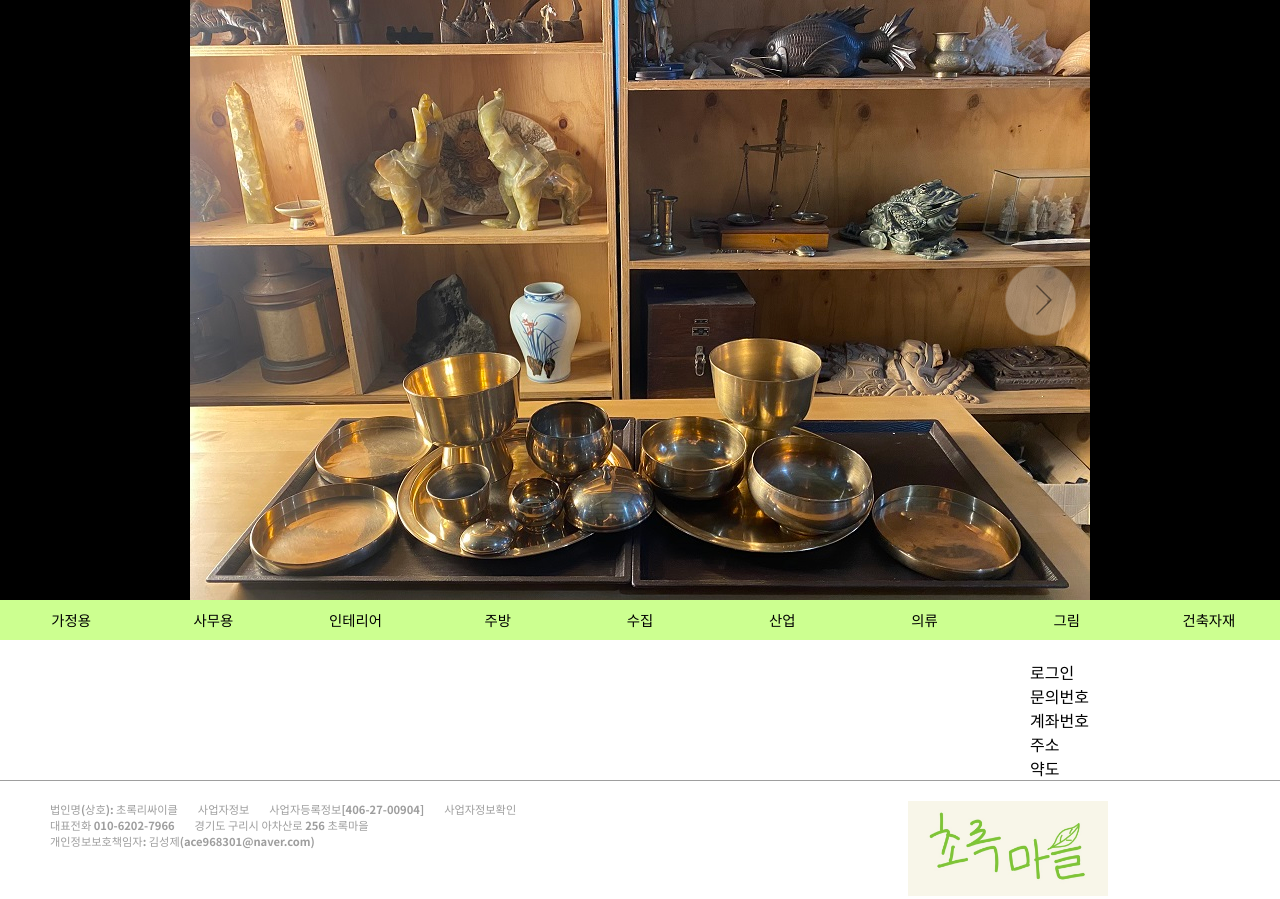
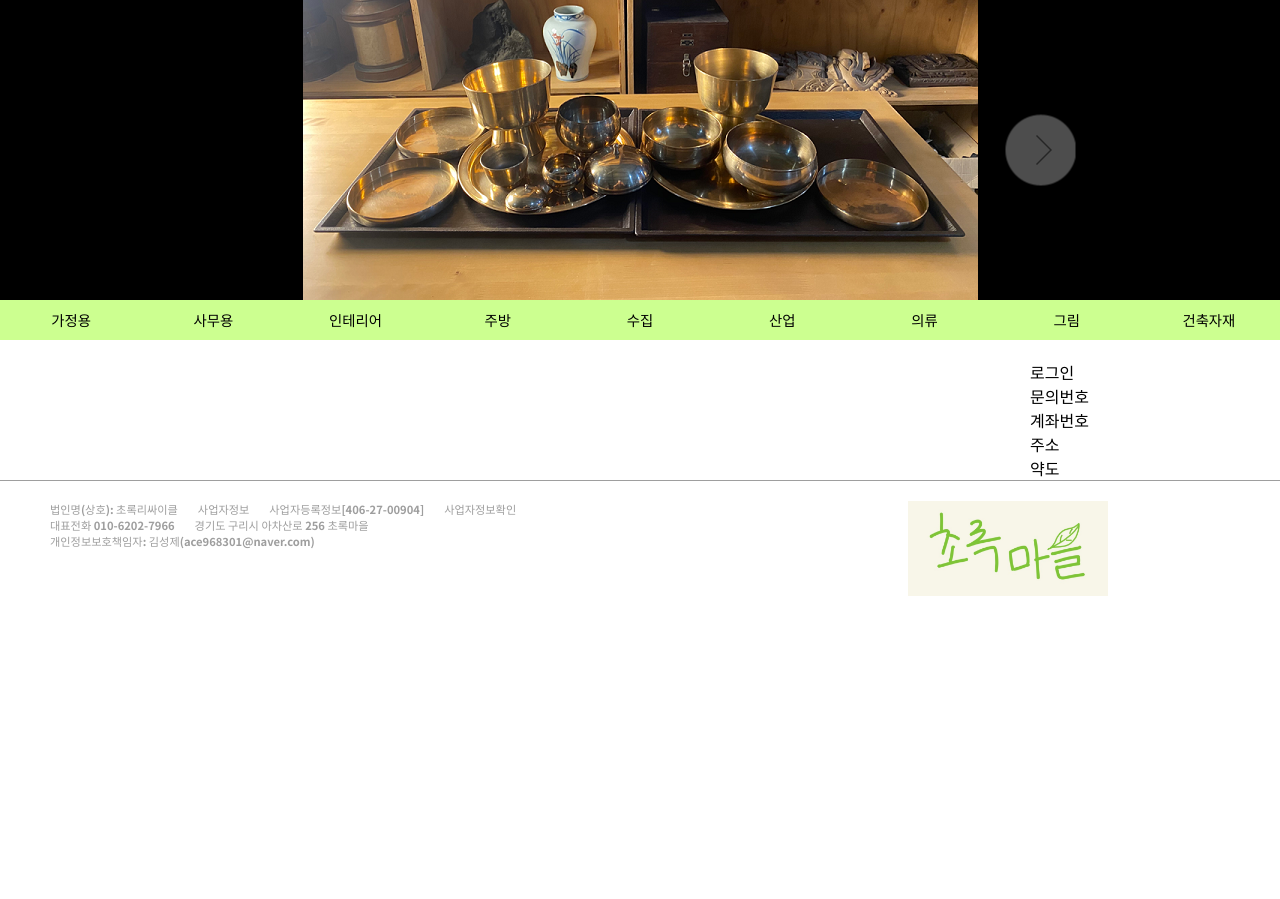
Before and after one commit to dodo0211/Project_greenRecycle, a PHP site: page / in a window 1280 px wide. Shown: the part 135-1034 px from the top of the page. After the commit the page ends 731 px from the top, so only its background shows below. Run offline with PHP 8.4, Linux system fonts and the light colour scheme; data that the repository does not hold is empty; some libraries are stand-ins or nearby versions.

Commit message:
이미지 수정, nav

```diff
--- a/common/lib/nav.php
+++ b/common/lib/nav.php
@@ -1,46 +1,40 @@
 <div>
     <section>
-        <!-- <img src="http://<?php echo $_SERVER['HTTP_HOST']; ?>/project_greenrecycle/image/slide_sample.jpg" alt="슬라이드 이미지"> -->
-
-        <!-- header > slide container -->
         <div class="slideshow">
-            <!-- container > nav slide*5 -->
             <div class="slideshow_slides">
-                <a href="#"><img src="http://<?php echo $_SERVER['HTTP_HOST']; ?>/project_greenrecycle/image/slide1.jpg" alt="slide1"></a>
-                <a href="#"><img src="http://<?php echo $_SERVER['HTTP_HOST']; ?>/project_greenrecycle/image/slide2.jpg" alt="slide2"></a>
-                <a href="#"><img src="http://<?php echo $_SERVER['HTTP_HOST']; ?>/project_greenrecycle/image/slide3.jpg" alt="slide3"></a>
-                <a href="#"><img src="http://<?php echo $_SERVER['HTTP_HOST']; ?>/project_greenrecycle/image/slide4.jpg" alt="slide4"></a>
-                <a href="#"><img src="http://<?php echo $_SERVER['HTTP_HOST']; ?>/project_greenrecycle/image/slide5.jpg" alt="slide5"></a>
+                <a href="#"><img src="http://<?php echo $_SERVER['HTTP_HOST']; ?>/project_greenrecycle/image/slide1.png" alt="slide image 1"></a>
+                <a href="#"><img src="http://<?php echo $_SERVER['HTTP_HOST']; ?>/project_greenrecycle/image/slide2.png" alt="slide image 2"></a>
+                <a href="#"><img src="http://<?php echo $_SERVER['HTTP_HOST']; ?>/project_greenrecycle/image/slide3.png" alt="slide image 3"></a>
+                <a href="#"><img src="http://<?php echo $_SERVER['HTTP_HOST']; ?>/project_greenrecycle/image/slide4.png" alt="slide image 4"></a>
+                <a href="#"><img src="http://<?php echo $_SERVER['HTTP_HOST']; ?>/project_greenrecycle/image/slide5.png" alt="slide image 5"></a>
             </div>
 
-            <!-- 슬라이드 좌우 네비게이션 -->
             <div class="slideshow_nav">
                 <a href="#" class="prev">prev</a>
                 <a href="#" class="next">next</a>
             </div>
         </div>
-
     </section>
 </div>
 <ul>
     <?php
-    foreach (array_keys($division_array) as $first_division) {
+        foreach (array_keys($division_array) as $first_division) {
     ?>
         <li>
             <?php echo $first_division; ?>
             <ul class="dropdown-content">
                 <?php
-                foreach (array_keys($division_array[$first_division]) as $second_division) {
+                    foreach (array_keys($division_array[$first_division]) as $second_division) {
                 ?>
                     <a href="http://<?php echo $_SERVER['HTTP_HOST']; ?>/project_greenrecycle/category/category.php?category=<?php echo $division_array[$first_division][$second_division]; ?>&sort=<?php echo SORT_DESC_DATE; ?>">
                         <?php echo $second_division; ?>
                     </a>
                 <?php
-                }
+                    }
                 ?>
             </ul>
         </li>
     <?php
-    }
+        }
     ?>
 </ul>
--- a/index.php
+++ b/index.php
@@ -6,7 +6,7 @@
     <meta http-equiv="X-UA-Compatible" content="IE=edge">
     <meta name="viewport" content="width=device-width, initial-scale=1.0">
     <meta name="referrer" content="no-referrer">
-    <link rel="stylesheet" href="http://<?php echo $_SERVER['HTTP_HOST']; ?>/Project_greenRecycle/style/main.css?after=20">
+    <link rel="stylesheet" href="http://<?php echo $_SERVER['HTTP_HOST']; ?>/Project_greenRecycle/style/main.css?after=23">
     <script src="https://kit.fontawesome.com/e5f544887c.js" crossorigin="anonymous"></script>
     <link rel="preconnect" href="https://fonts.gstatic.com">
     <link href="https://fonts.googleapis.com/css2?family=Noto+Sans+KR:wght@700&display=swap" rel="stylesheet">
--- a/style/main.css
+++ b/style/main.css
@@ -74,8 +74,8 @@ nav {
 /* 슬라이드 컨테이너 (5개 슬라이드, 네비게이션바) */
 .slideshow {
   background-color: black;
-  min-width: 960px;
-  height: 600px;
+  min-width: 675px;
+  height: 300px;
   overflow: hidden;
   position: relative;
 }
@@ -233,10 +233,10 @@ main > span > section > span > a {
 }
 
 main > span > section > span > a > img {
-  width: 176px;
-  height: 176px;
-  /* width: 233px;
-  height: 233px; */
+  /* width: 176px;
+  height: 176px; */
+  width: 233px;
+  height: 233px;
   /* min-width: 176px;
   max-width: 233px;
   min-height: 176px;
```
Also changed, not shown: image/slide1.jpg (deleted), image/slide1.png (added), image/slide2.jpg (deleted), image/slide2.png (added), image/slide3.jpg (deleted), image/slide3.png (added), image/slide4.jpg (deleted), image/slide4.png (added), image/slide5.jpg (deleted), image/slide5.png (added), image/slide_sample.jpg (deleted).
